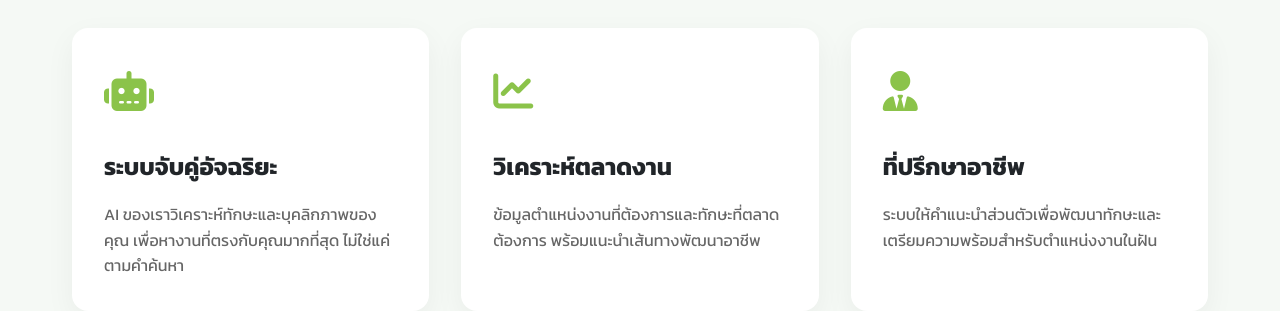
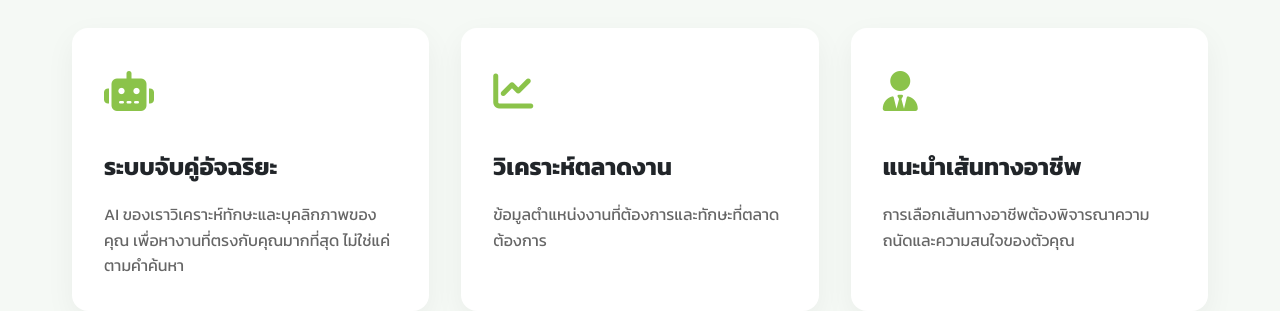
Before and after one commit to Mikeyyy08/Mikeyyy08.github.io, a plain HTML site: page index.html in a window 1280 px wide. Shown: the part 741-1052 px from the top of the page. Drawn offline with Linux system fonts and the light colour scheme.

Commit message:
Update index.html

```diff
--- a/index.html
+++ b/index.html
@@ -835,14 +835,14 @@
           <i class="fas fa-chart-line"></i>
         </div>
         <h3 class="feature-title">วิเคราะห์ตลาดงาน</h3>
-        <p class="feature-desc">ข้อมูลตำแหน่งงานที่ต้องการและทักษะที่ตลาดต้องการ พร้อมแนะนำเส้นทางพัฒนาอาชีพ</p>
+        <p class="feature-desc">ข้อมูลตำแหน่งงานที่ต้องการและทักษะที่ตลาดต้องการ</p>
       </div>
       <div class="feature-card">
         <div class="feature-icon">
           <i class="fas fa-user-tie"></i>
         </div>
-        <h3 class="feature-title">ที่ปรึกษาอาชีพ</h3>
-        <p class="feature-desc">ระบบให้คำแนะนำส่วนตัวเพื่อพัฒนาทักษะและเตรียมความพร้อมสำหรับตำแหน่งงานในฝัน</p>
+        <h3 class="feature-title">แนะนำเส้นทางอาชีพ</h3>
+        <p class="feature-desc">การเลือกเส้นทางอาชีพต้องพิจารณาความถนัดและความสนใจของตัวคุณ</p>
       </div>
     </div>
   </section>
```
